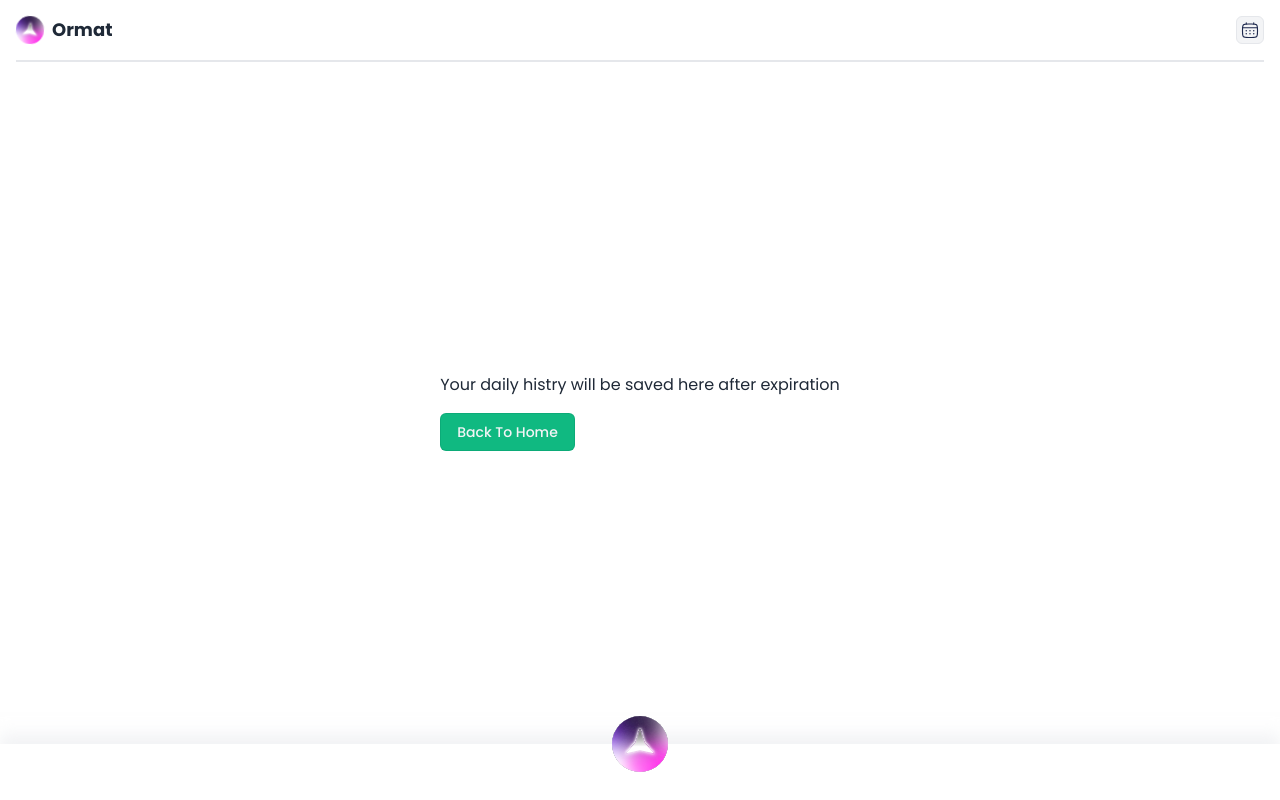
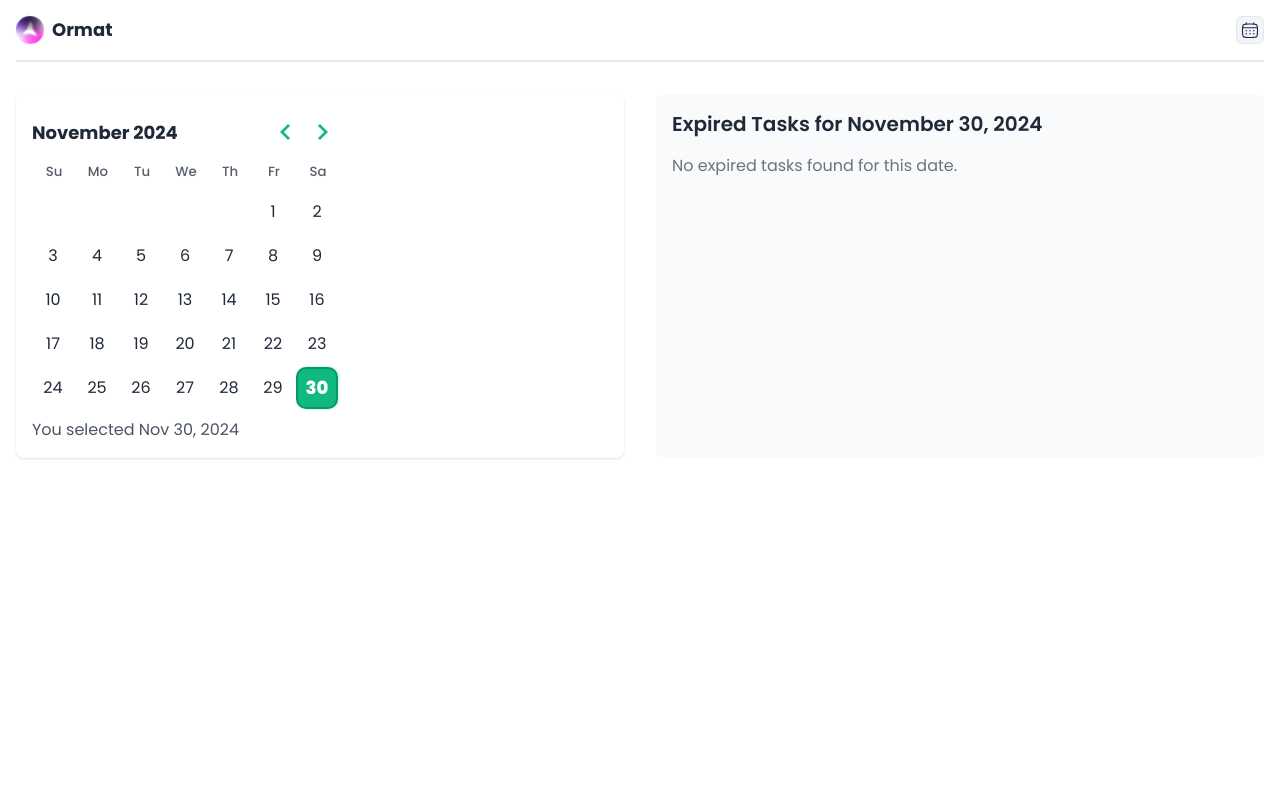
Before and after one commit to dopemukesh/ormat-todolist, a React (Vite) app: page /histry in a window 1280 px wide. Built offline with nearby package versions, Linux system fonts and the light colour scheme.

Commit message:
calendar and expiration functionality added with some dummy expired contents

```diff
--- a/package.json
+++ b/package.json
@@ -16,7 +16,9 @@
     "preview": "vite preview"
   },
   "dependencies": {
+    "date-fns": "^4.1.0",
     "react": "^18.3.1",
+    "react-day-picker": "^9.4.1",
     "react-dom": "^18.3.1",
     "react-router-dom": "^7.0.1"
   },
--- a/src/components/BottomBar.jsx
+++ b/src/components/BottomBar.jsx
@@ -6,7 +6,7 @@ import PopoverButton from './Popover';
 const BottomBar = () => {
     return (
         <>
-            <div className='absolute bottom-0 z-50 w-full flex justify-center  h-14 bg-white shadow-up-lg shadow-gray-200/50'>
+            <div className='fixed bottom-0 z-50 w-full flex sm:hidden justify-center  h-14 bg-white shadow-up-lg shadow-gray-200/50'>
                 <div className='flex justify-center h-14 w-14 absolute bottom-7 text-gray-100'>
                     <PopoverButton />
                 </div>
--- /dev/null
+++ b/src/components/Calendar.jsx
@@ -0,0 +1,23 @@
+import React from 'react';
+import { DayPicker } from 'react-day-picker';
+import 'react-day-picker/dist/style.css';
+import { format } from 'date-fns';
+
+const Calendar = ({ selectedDate, onDateSelect }) => {
+  return (
+    <div className="calendar-container p-4 bg-white rounded-lg shadow">
+      <DayPicker
+        mode="single"
+        selected={selectedDate}
+        onSelect={onDateSelect}
+        footer={selectedDate ? (
+          <p className="mt-2 text-gray-600">
+            You selected {format(selectedDate, 'PP')}
+          </p>
+        ) : null}
+      />
+    </div>
+  );
+};
+
+export default Calendar;
--- a/src/components/Histry.jsx
+++ b/src/components/Histry.jsx
@@ -1,23 +1,143 @@
-import React from 'react'
-import Header from './Header'
-import { NavLink } from 'react-router-dom';
-
+import React, { useState, useEffect } from 'react';
+import Header from './Header';
+import Calendar from './Calendar';
+import { format, isWithinInterval, startOfDay, endOfDay, subDays } from 'date-fns';
 
 const Histry = () => {
+    const [selectedDate, setSelectedDate] = useState(new Date());
+    const [expiredTasks, setExpiredTasks] = useState([]);
+
+    // Dummy expired tasks data
+    const dummyExpiredTasks = [
+        {
+            id: 1,
+            text: "This is a test task that is expired and complete , you can see your future expired tasks here",
+            createdAt: subDays(new Date(), 1).toISOString(),
+            expiresAt: subDays(new Date(), 1).setHours(23, 59, 59, 999),
+            expired: true,
+            isComplete: true
+        },
+        {
+            id: 2,
+            text: "This is a test task that is expired and incomplete , you can see your future expired tasks here",
+            createdAt: subDays(new Date(), 2).toISOString(),
+            expiresAt: subDays(new Date(), 2).setHours(23, 59, 59, 999),
+            expired: true,
+            isComplete: false
+        },
+        {
+            id: 3,
+            text: "Review team updates",
+            createdAt: subDays(new Date(), 2).toISOString(),
+            expiresAt: subDays(new Date(), 2).setHours(23, 59, 59, 999),
+            expired: true,
+            isComplete: true
+        },
+        {
+            id: 4,
+            text: "Update documentation and audit the code",
+            createdAt: subDays(new Date(), 3).toISOString(),
+            expiresAt: subDays(new Date(), 3).setHours(23, 59, 59, 999),
+            expired: true,
+            isComplete: false
+        },
+        {
+            id: 5,
+            text: "Client meeting preparation and update the code",
+            createdAt: subDays(new Date(), 3).toISOString(),
+            expiresAt: subDays(new Date(), 3).setHours(23, 59, 59, 999),
+            expired: true,
+            isComplete: true
+        }
+    ];
+
+    useEffect(() => {
+        // Get todos from localStorage or use dummy data if empty
+        const todos = JSON.parse(localStorage.getItem('todos') || '[]');
+        const allTasks = [...todos, ...dummyExpiredTasks];
+
+        // Filter only expired todos for selected date
+        const filteredExpiredTodos = allTasks.filter(todo => {
+            const todoDate = new Date(todo.createdAt);
+            const isExpired = todo.expired === true; // Only get expired tasks
+
+            // Check if the task was created on the selected date
+            const isOnSelectedDate = isWithinInterval(todoDate, {
+                start: startOfDay(selectedDate),
+                end: endOfDay(selectedDate)
+            });
+
+            return isExpired && isOnSelectedDate;
+        });
+
+        setExpiredTasks(filteredExpiredTodos);
+    }, [selectedDate]);
+
     return (
-        <>
-            <div className='bg-white container px-4 w-full'>
-                <Header />
-                <section className='grid place-content-center h-[700px] gap-4'>
-                    <h2>Your daily histry will be saved here after expiration</h2>
+        <div className='bg-white container px-4 w-full'>
+            <Header />
+            <div className='grid md:grid-cols-2 gap-8 my-8'>
+                {/* Calendar Section */}
+                <div className='rounded-lg'>
+                    <Calendar
+                        selectedDate={selectedDate}
+                        onDateSelect={setSelectedDate}
+                    />
+                </div>
 
-                    <NavLink to='/' className='flex justify-center items-center gap-2 rounded-md bg-emerald-500 active:bg-emerald-400 border border-emerald-600/40 px-4 py-2 text-gray-100 text-sm font-medium w-fit'>
-                        <p>Back To Home</p>
-                    </NavLink>
-                </section>
+                {/* Expired Tasks Section */}
+                <div className='bg-gray-50 p-4 rounded-lg'>
+                    <h2 className='text-xl font-semibold mb-4'>
+                        Expired Tasks for {format(selectedDate, 'MMMM d, yyyy')}
+                    </h2>
+
+                    {expiredTasks.length === 0 ? (
+                        <p className='text-gray-500'>No expired tasks found for this date.</p>
+                    ) : (
+                        <div className='space-y-4'>
+                            {expiredTasks.map(task => (
+                                <div
+                                    key={task.id}
+                                    className="flex flex-col rounded-xl relative bg-rose-100 beforeAfterBorder_r opacity-75"
+                                >
+                                    {/* Status Header */}
+                                    <div className="flex justify-between items-center text-[10px] leading-4 font-medium whitespace-nowrap py-1 px-2 rounded-t-xl border border-b-0 bg-rose-100 border-rose-300 text-red-500">
+                                        <div className="flex items-center gap-2">
+                                            <p>EXPIRED</p>
+                                            <span className={`px-2 py-[2px] rounded-[4px] border ${task.isComplete
+                                                    ? "bg-emerald-50 border-emerald-300 text-emerald-500"
+                                                    : "bg-yellow-50 border-yellow-300 text-yellow-500"
+                                                }`}>
+                                                {task.isComplete ? "COMPLETED" : "INCOMPLETE"}
+                                            </span>
+                                        </div>
+                                        <div className="bg-white px-2 py-[2px] rounded-[4px] border border-rose-300 text-gray-500">
+                                            {format(new Date(task.expiresAt), 'h:mm:ss a')}
+                                        </div>
+                                    </div>
+
+                                    {/* Task Content */}
+                                    <div className="z-[1] flex flex-1 rounded-xl p-2 border bg-white border-rose-300">
+                                        <div className="relative flex items-start justify-between w-full">
+                                            <p className={`mx-2 flex self-center text-sm md:text-base break-words hyphens-auto select-none ${task.isComplete ? "line-through decoration-emerald-500 decoration-[1.5px] text-gray-400" : "text-gray-600"
+                                                }`}>
+                                                {task.text}
+                                            </p>
+                                            <div className="flex items-center gap-2 w-fit justify-end">
+                                                <span className="text-[10px] font-medium whitespace-nowrap py-1 px-2 rounded-md border bg-rose-100 border-rose-300 text-red-500">
+                                                    Created: {format(new Date(task.createdAt), 'h:mm:ss a')}
+                                                </span>
+                                            </div>
+                                        </div>
+                                    </div>
+                                </div>
+                            ))}
+                        </div>
+                    )}
+                </div>
             </div>
-        </>
-    )
-}
+        </div>
+    );
+};
 
-export default Histry
+export default Histry;
--- a/src/components/Popover.jsx
+++ b/src/components/Popover.jsx
@@ -19,7 +19,7 @@ const PopoverButton = () => {
             </button>
 
             {isPopoverOpen && (
-                <div id="my-popover" className="absolute flex flex-col items-center gap-4 bottom-20 w-[406px] bg-emerald-500/5 backdrop-blur-md border border-emerald-300 text-gray-800 p-4 rounded-xl shadow-lg">
+                <div id="my-popover" className="absolute flex flex-col items-center gap-4 bottom-20 w-[406px] bg-white border-2 border-fuchsia-300 text-gray-800 p-4 rounded-xl shadow-lg">
                     <img src={update} alt="logo" className="w-14 animate-pulse transition-all duration-700" />
                     <h2 className="font-bold mb-2">Updated</h2>
                     <p className="text-center">
--- a/src/index.css
+++ b/src/index.css
@@ -72,4 +72,51 @@
     content: '';
     @apply absolute w-[.5px] h-[24px] -right-0 top-4 bg-emerald-300;
   }
+
+  .beforeAfterBorder_r::before {
+    content: '';
+    @apply absolute w-[.5px] h-[24px] -left-0 top-4 bg-rose-300;
+  }
+
+  .beforeAfterBorder_r::after {
+    content: '';
+    @apply absolute w-[.5px] h-[24px] -right-0 top-4 bg-rose-300;
+  }
 }
+
+/* Add these styles for the calendar */
+.rdp {
+  --rdp-cell-size: 40px;
+  --rdp-accent-color: #10b981;
+  --rdp-background-color: #e5e7eb;
+  margin: 0;
+}
+
+.rdp-day_selected:not([disabled]) {
+  background-color: var(--rdp-accent-color);
+}
+
+.rdp-day_selected:hover:not([disabled]) {
+  background-color: var(--rdp-accent-color);
+}
+
+.rdp-selected .rdp-day_button{
+  background: #10b981 !important;
+  color: #fff !important;
+  border: 2px solid #059669 !important;
+  border-radius: 10px !important;
+  -webkit-user-select: none;
+  user-select: none;
+}
+
+
+.rdp-today:not(.rdp-outside) {
+  background: #d1fae5be !important;
+  color: #10b981 !important;
+  border-radius: 10px !important;
+  font-weight: 800 !important;
+}
+
+.rdp-chevron{
+  fill: #10b981 !important;
+}
```
Also changed, not shown: src/components/Todo.jsx (+22 -0 lines), 2 other files (tests, documents, lock files or other folders).
